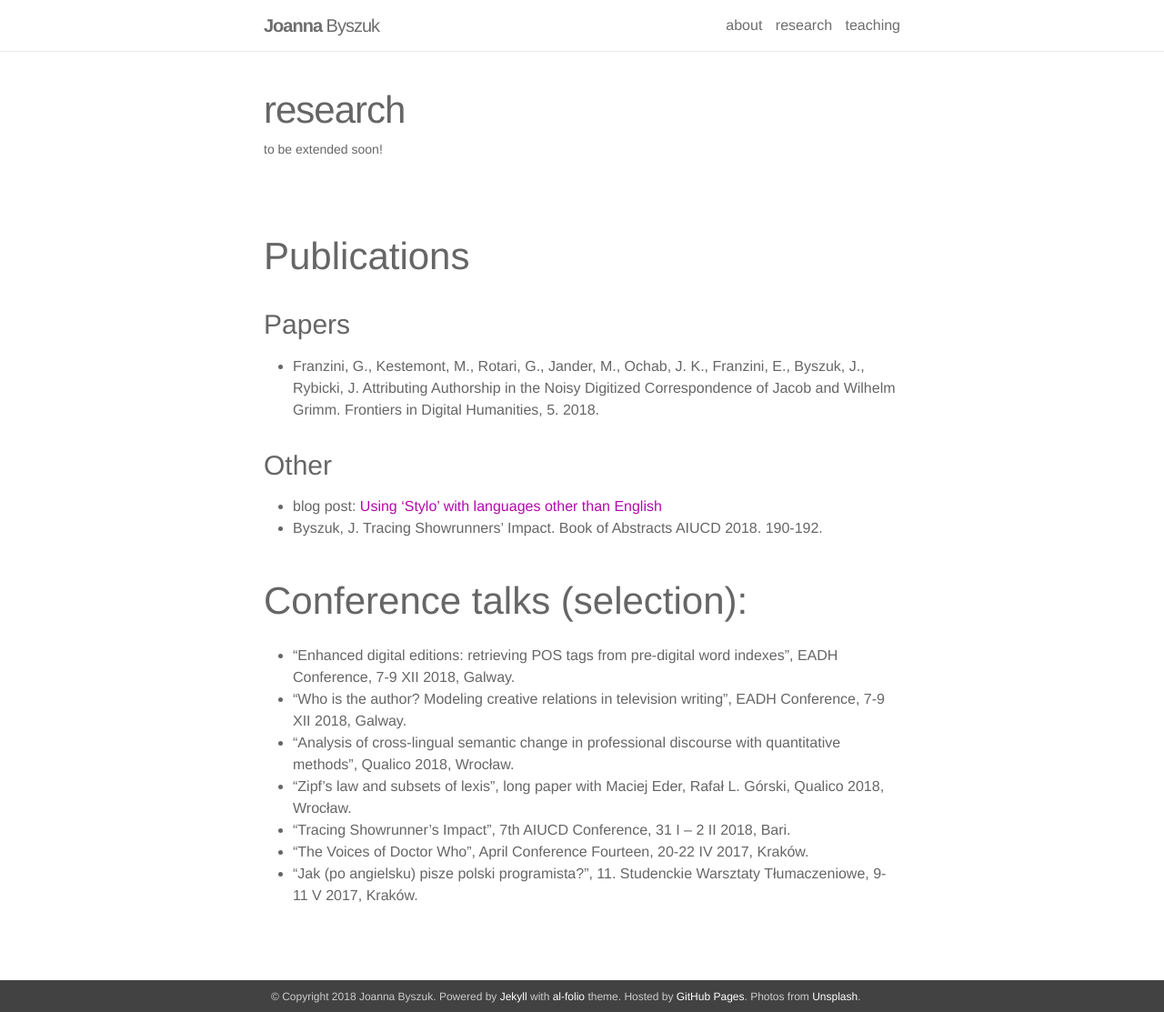
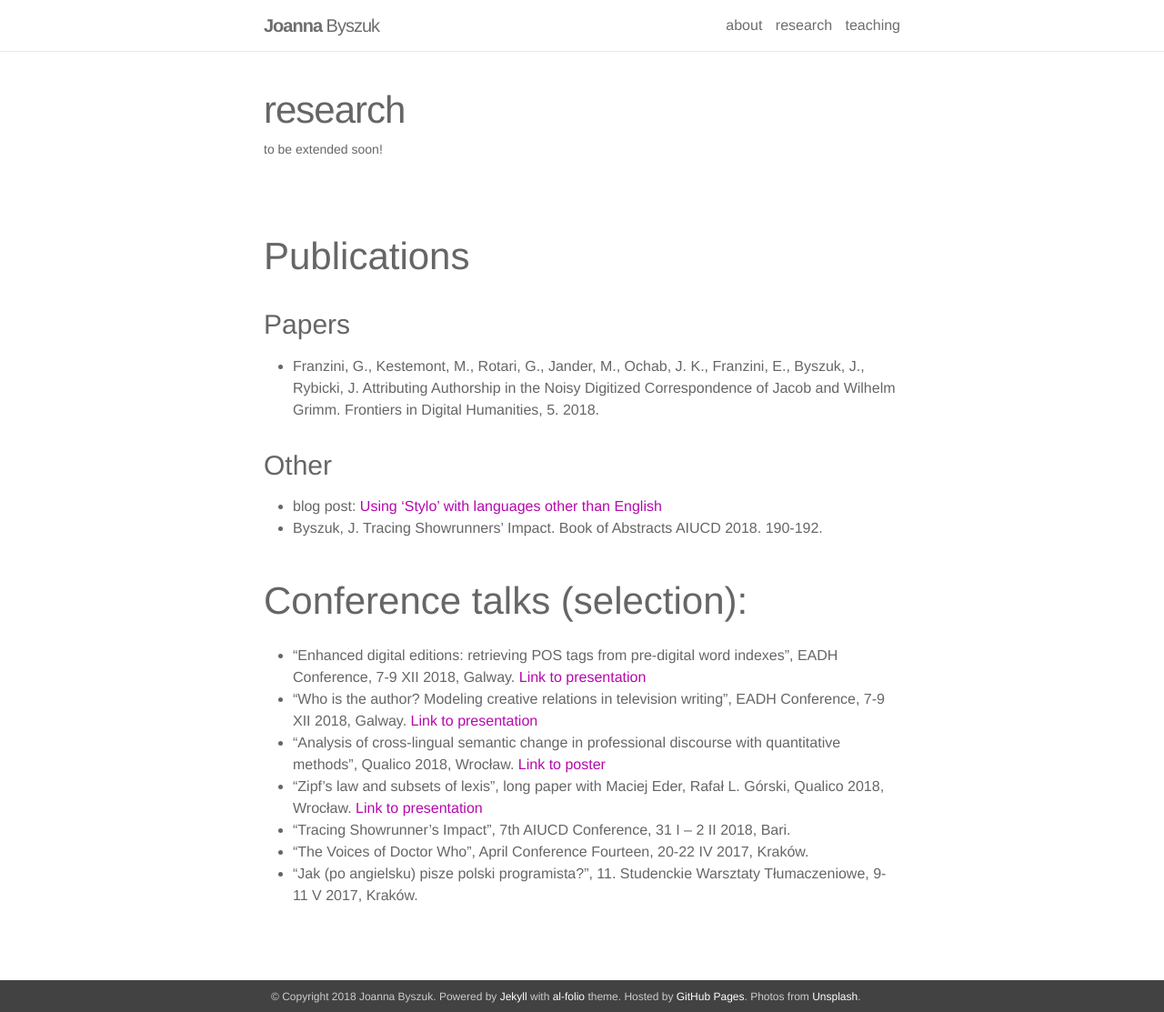
Before and after one commit to JoannaBy/JoannaBy.github.io, a Jekyll site: the page built from _pages/publications.md, in a window 1280 px wide and 1113 px high. Shown: the whole window at 91% size. Built offline with Jekyll 4.4.1, drawn with Linux system fonts in a browser that asks for light colours; nearby versions of some CDN libraries.

Commit message:
added pdfs of eadh and qualico presentations

```diff
--- a/_pages/publications.md
+++ b/_pages/publications.md
@@ -13,10 +13,10 @@ description: to be extended soon!
 * Byszuk, J. Tracing Showrunners’ Impact. Book of Abstracts AIUCD 2018. 190-192.
 
 ## Conference talks (selection):
-* "Enhanced digital editions: retrieving POS tags from pre-digital word indexes", EADH Conference, 7-9 XII 2018, Galway.
-* "Who is the author? Modeling creative relations in television writing", EADH Conference, 7-9 XII 2018, Galway.
-* "Analysis of cross-lingual semantic change in professional discourse with quantitative methods", Qualico 2018, Wrocław.
-* "Zipf’s law and subsets of lexis", long paper with Maciej Eder, Rafał L. Górski, Qualico 2018, Wrocław.
+* "Enhanced digital editions: retrieving POS tags from pre-digital word indexes", EADH Conference, 7-9 XII 2018, Galway. [Link to presentation](/pdfs/EADH2018_Enhanced_digital_editions-retrieving_POS_tags_from_pre-digital_word_indexes.pdf)
+* "Who is the author? Modeling creative relations in television writing", EADH Conference, 7-9 XII 2018, Galway. [Link to presentation](pdfs/EADH2018_Who_is_the author_ Modeling_creative_relations_in_television_writing.pdf)
+* "Analysis of cross-lingual semantic change in professional discourse with quantitative methods", Qualico 2018, Wrocław. [Link to poster](pdfs/Qualico2018_Analysis_of_cross-lingual_semantic-_change_in_professional_discourse_with_quantitative_ methods.pdf)
+* "Zipf’s law and subsets of lexis", long paper with Maciej Eder, Rafał L. Górski, Qualico 2018, Wrocław. [Link to presentation](https://computationalstylistics.github.io/zipf_on_grammar/)
 * "Tracing Showrunner’s Impact", 7th AIUCD Conference, 31 I – 2 II 2018, Bari.
 * "The Voices of Doctor Who", April Conference Fourteen, 20-22 IV 2017, Kraków.
 * "Jak (po angielsku) pisze polski programista?", 11. Studenckie Warsztaty Tłumaczeniowe, 9-11 V 2017, Kraków.
```
Also changed, not shown: 3 other files.
